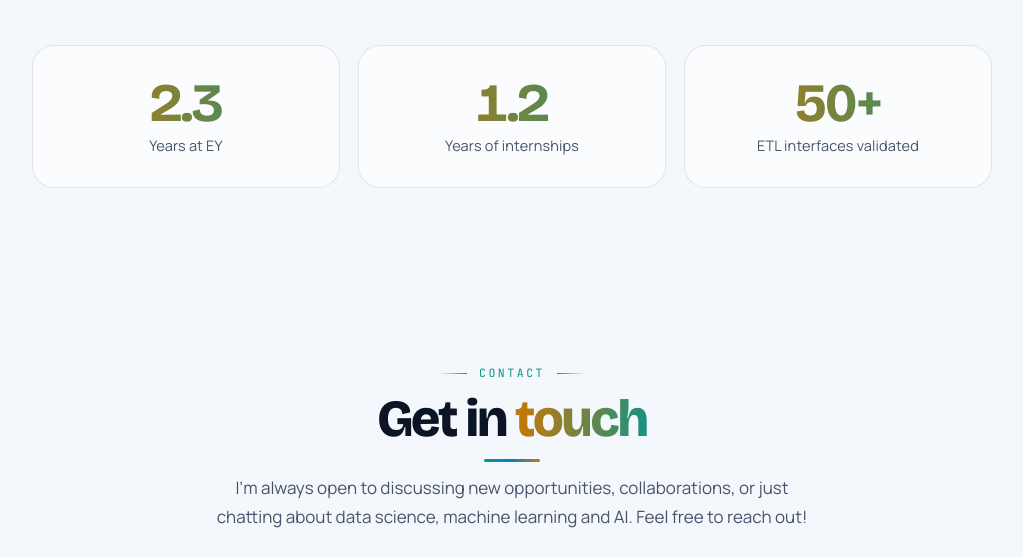
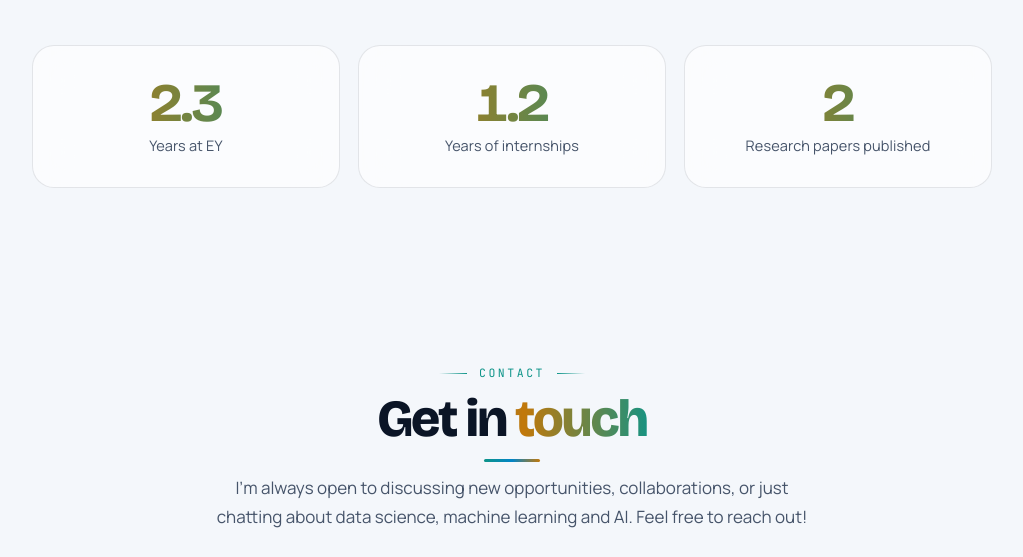
Before and after one commit to manjuv03/manjuv03.github.io, a plain HTML site: page index.html in a window 1280 px wide. Shown: the part 10273-10830 px from the top of the page, without its empty margins (128-1151 px from the left). Drawn offline with nearby package versions, Linux system fonts and the light colour scheme.

Commit message:
Numbers: replace interfaces stat with research papers

```diff
--- a/index.html
+++ b/index.html
@@ -307,7 +307,7 @@
     <div class="stats">
       <div class="stat glass hov reveal"><b class="gradient-text" data-count="2.3" data-dec="1">2.3</b><span>Years at EY</span></div>
       <div class="stat glass hov reveal"><b class="gradient-text" data-count="1.2" data-dec="1">1.2</b><span>Years of internships</span></div>
-      <div class="stat glass hov reveal"><b class="gradient-text" data-count="50" data-suffix="+">50+</b><span>ETL interfaces validated</span></div>
+      <div class="stat glass hov reveal"><b class="gradient-text" data-count="2">2</b><span>Research papers published</span></div>
     </div>
   </div>
 </section>
```
